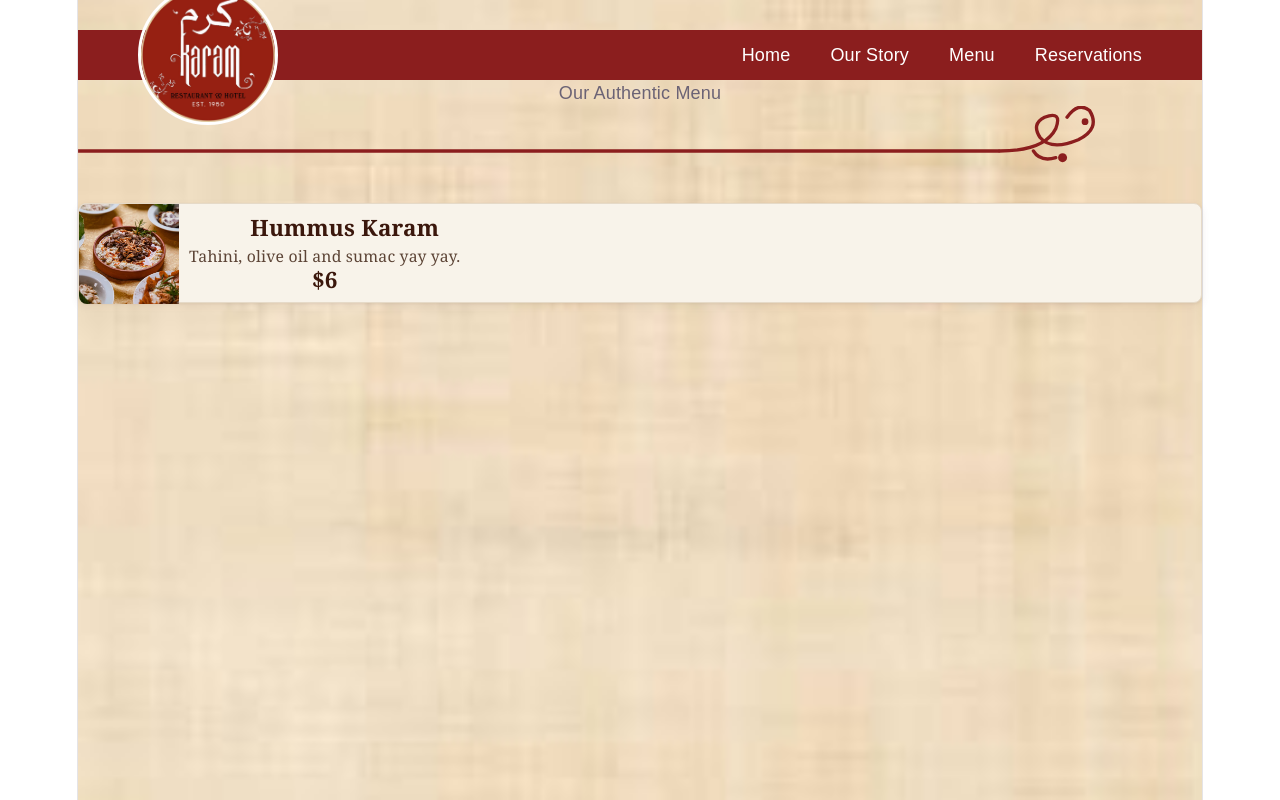
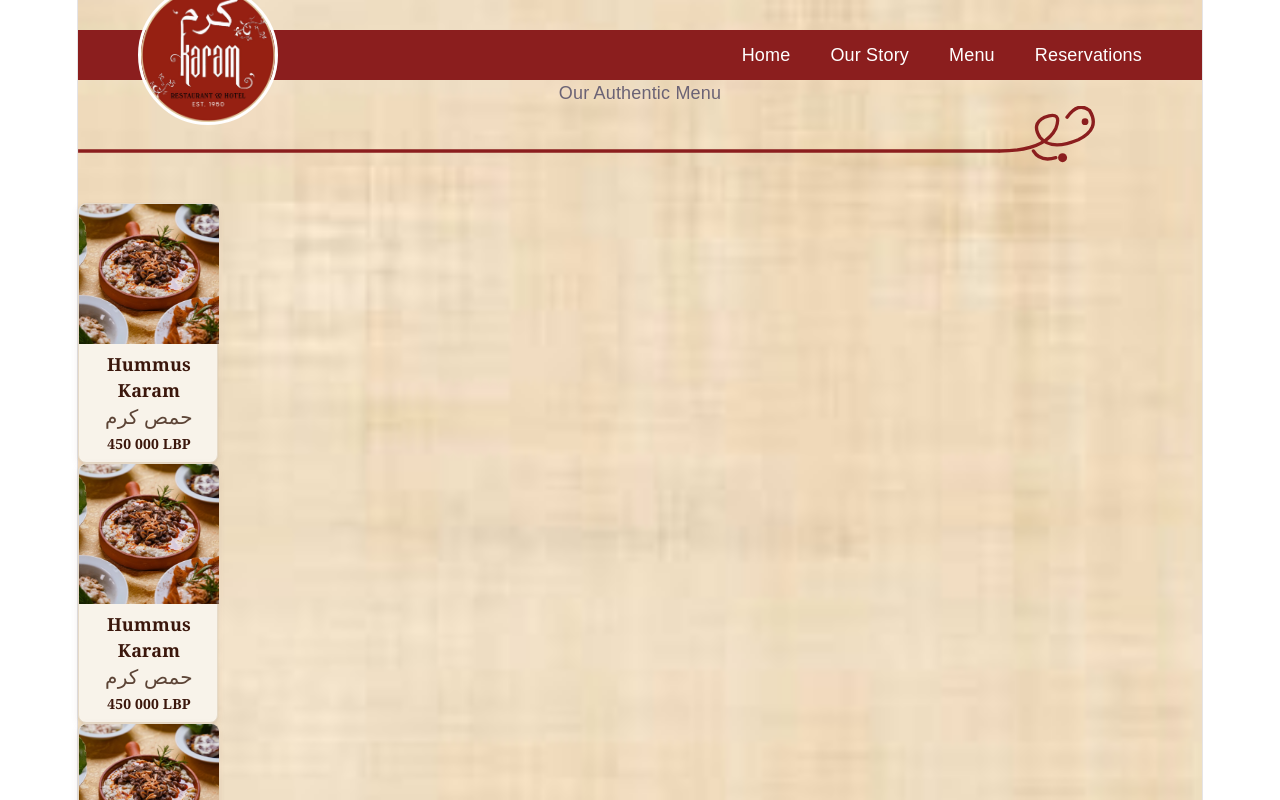
Before and after one commit to KaramRestaurant/Menu, a React (Vite) app: page / in a window 1280 px wide. Shown: the top 800 px of the page. Built offline with nearby package versions, Linux system fonts and the light colour scheme.

Commit message:
--first update

```diff
--- a/src/App.css
+++ b/src/App.css
@@ -98,9 +98,21 @@ body {
     margin-left: 5%;
   }
 
-  .itemDivMain{
+  .itemDivMain {
     margin-left: 25px;
     margin-right: 25px;
   }
 
+  .menu-container {
+    display: grid;
+    grid-template-columns: repeat(2, 1fr);
+    /* Maximum 2 items per row */
+  }
+
+  .menu-item {
+    padding: 20px;
+    border-radius: 10px;
+    text-align: center;
+  }
+
 }
--- a/src/App.jsx
+++ b/src/App.jsx
@@ -4,9 +4,19 @@ import './App.css'
 import wallpaper from "./assets/wallpaper.jpeg";
 import Divider from './Divider.jsx'
 import Item from './item.jsx'
+import ItemSquare from './ItemSquare.jsx';
 
 function App() {
   const [count, setCount] = useState(0)
+
+   const items = [
+    "Pizza",
+    "Burger",
+    "Pasta",
+    "Salad",
+    "Dessert",
+    "Drinks",
+  ];
 
   return (
     <div className="hero" style={{ backgroundImage: `url(${wallpaper})` }}>
@@ -28,11 +38,18 @@ function App() {
         <div className="dividerClass">
           <Divider />
         </div>
-        <div className='itemDivMain'>
+        {/* <div className='itemDivMain'>
           <Item />
+        </div> */}
+      </div>
+          <div className="menu-container">
+              {items.map((item, index) => (
+        <div key={index} className="menu-item">
+           <ItemSquare />
         </div>
+      ))}
 
-      </div>
+    </div>
     </div>
   )
 }
--- a/src/Item.css
+++ b/src/Item.css
@@ -33,7 +33,7 @@
 .menu-item-description {
   /* Font Family & Style */
   font-family: 'Lora', 'Georgia', serif;
-  font-size: 0.875rem;      /* Approx. 14px */
+  font-size: 20px;      /* Approx. 14px */
   font-weight: 400;
   color: #5c4436;           /* Soft medium brown */
 
@@ -44,7 +44,7 @@
 
 .menu-item-price {
   font-family: 'Cinzel', 'Playfair Display', 'Georgia', serif;
-  font-size: 1.25rem;
+  font-size: 15px;
   font-weight: 600;
   color: #3b170c;
   align-self: center;
--- a/src/Item.jsx
+++ b/src/Item.jsx
@@ -10,9 +10,9 @@ function Item() {
             <div className="text-title-item">
                 <div className="menu-item-text">
                     <h3 className="menu-item-title">Hummus Karam</h3>
-                    <p className="menu-item-description">Tahini, olive oil and sumac yay yay.</p>
+                    <p className="menu-item-description">حمص كرم</p>
                 </div>
-                <span className="menu-item-price">$6</span>
+                <span className="menu-item-price">450 000 LBP</span>
             </div>
         </div>
     )
--- /dev/null
+++ b/src/ItemSquare.css
@@ -0,0 +1,47 @@
+.mainSquareItemDiv {
+    width: 140px;
+    height: 260px;
+    background-color: red;
+    border-radius: 8px;
+    border: 1px solid #E6DAC8;
+    box-shadow: 0px 3px 8px rgba(92, 44, 22, 0.08),
+        0px 1px 3px rgba(0, 0, 0, 0.05);
+    background-color: #F8F3EA;
+
+}
+
+.itemImgSquare {
+    width: 140px;
+    height: 140px;
+    border-top-left-radius: 8px;
+    border-top-right-radius: 8px;
+}
+
+.textItemsDiv {
+    width: 140px;
+    height: 100px;
+}
+
+.textStyleMainTitle {
+    font-family: 'Cinzel', 'Playfair Display', 'Georgia', serif;
+    font-size: 18px;
+    font-weight: 700;
+    color: #3b170c;
+}
+
+.textStyleSecondTitle {
+    font-family: 'Lora', 'Georgia', serif;
+    font-size: 20px;
+    font-weight: 12px;
+    color: #5c4436;
+    line-height: 1.4;
+
+}
+
+.textStylePrice {
+    font-family: 'Cinzel', 'Playfair Display', 'Georgia', serif;
+    font-size: 14px;
+    font-weight: 600;
+    color: #3b170c;
+    align-self: center;
+}
--- /dev/null
+++ b/src/ItemSquare.jsx
@@ -0,0 +1,22 @@
+import React from "react";
+import Fatte from './assets/Fatte.jpeg'
+import './ItemSquare.css'
+
+function ItemSquare() {
+    return (
+        <div className="mainSquareItemDiv">
+            <div>
+                <img src={Fatte} alt={Fatte} className="itemImgSquare" />
+            </div>
+            <div className="textItemsDiv">
+                <div >
+                    <p className="textStyleMainTitle">Hummus Karam</p>
+                    <p className="textStyleSecondTitle">حمص كرم</p>
+                    <p className="textStylePrice">450 000 LBP</p>
+                </div>
+
+            </div>
+        </div>
+    )
+}
+export default ItemSquare;
```
